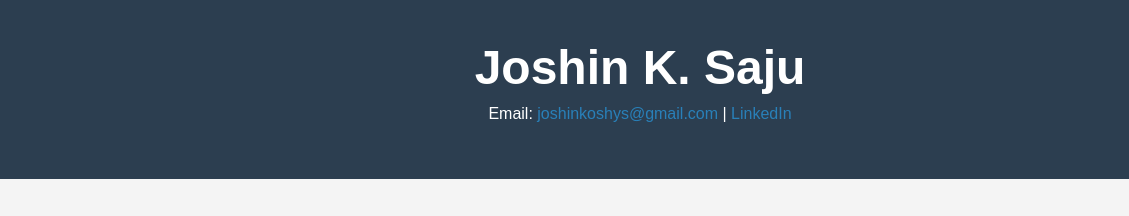
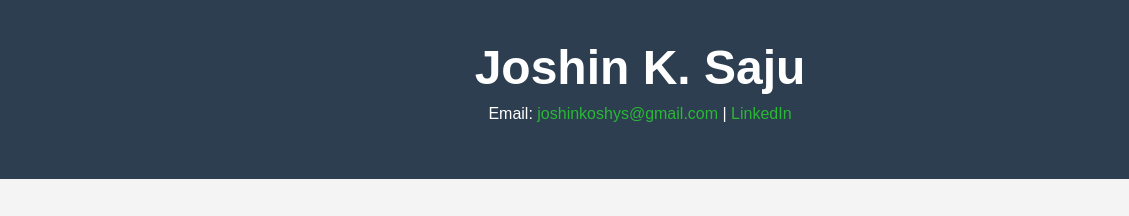
Before and after one commit to Joshinx17/My-SuperSimple-Portfolio, a plain HTML site: page index.html in a window 1280 px wide. Shown: the top 216 px of the page, 0-1129 px from the left. Drawn offline with Linux system fonts and the light colour scheme.

Commit message:
Update style.css

```diff
--- a/style.css
+++ b/style.css
@@ -61,7 +61,7 @@ ul {
 }
 
 a {
-  color: #2980b9;
+  color: #29b935;
   text-decoration: none;
 }
 
```
